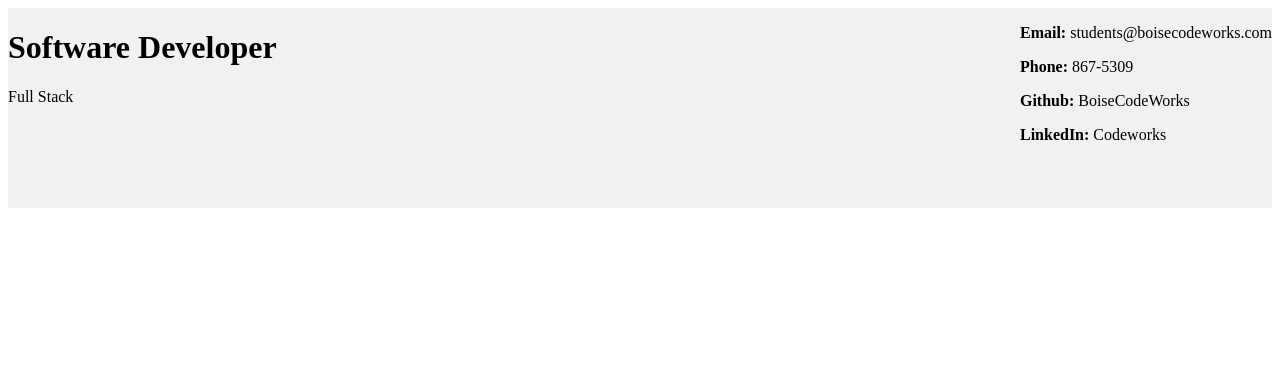
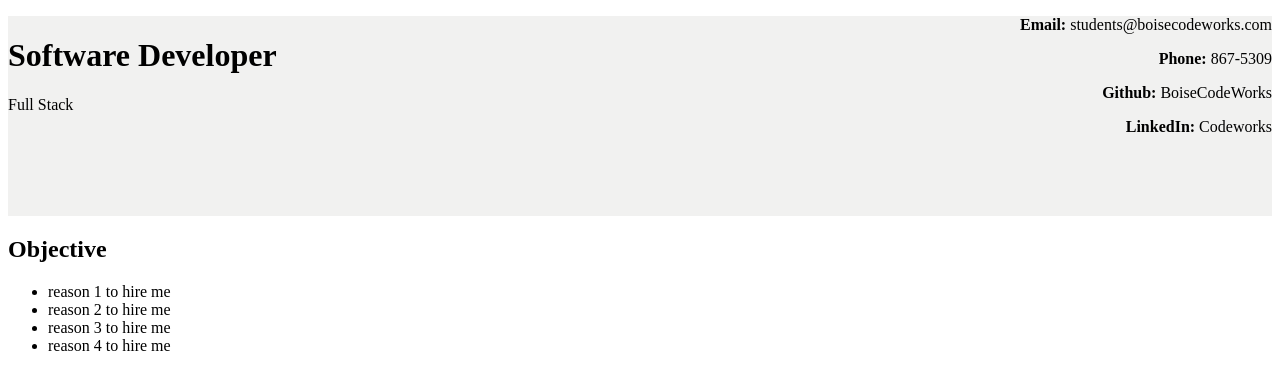
Before and after one commit to ryanochoa8/day-2, a plain HTML site: page index.html in a window 1280 px wide. Drawn offline with Linux system fonts and the light colour scheme.

Commit message:
Main Section list

```diff
--- a/index.html
+++ b/index.html
@@ -23,7 +23,15 @@
     </div>
   </header>
   <main>
-    <section></section>
+    <section>
+      <h1>Objective</h1>
+      <ul>
+        <li>reason 1 to hire me</li>
+        <li>reason 2 to hire me</li>
+        <li>reason 3 to hire me</li>
+        <li>reason 4 to hire me</li>
+      </ul>
+    </section>
     <section></section>
     <section></section>
     <section></section>
--- a/style.css
+++ b/style.css
@@ -2,8 +2,8 @@ header {
   background-color: #f1f1f0;
   height: 25vh;
 }
-.right {
-  float: right;
+.right, .right * {
+  text-align: right;
 }
 .left {
   float: left;
```
